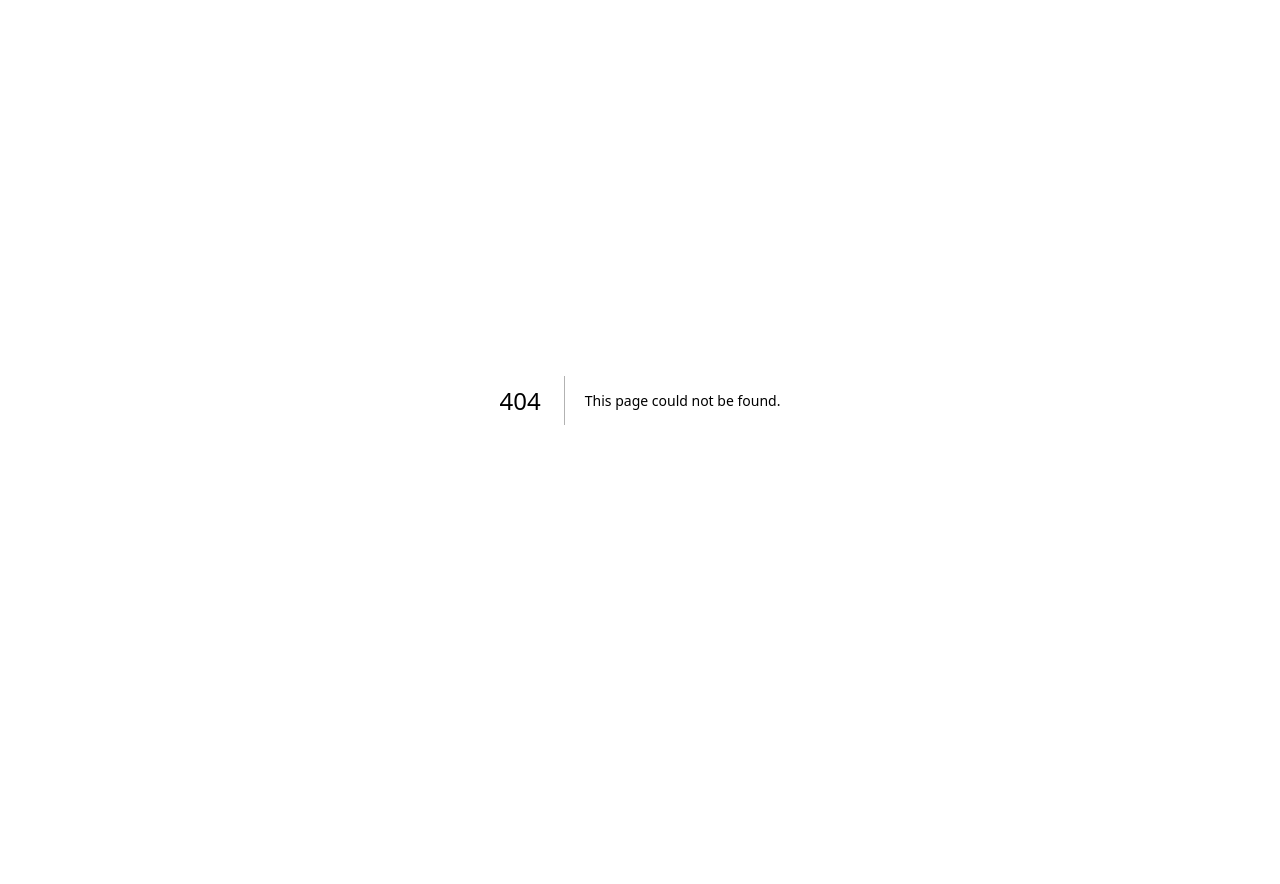
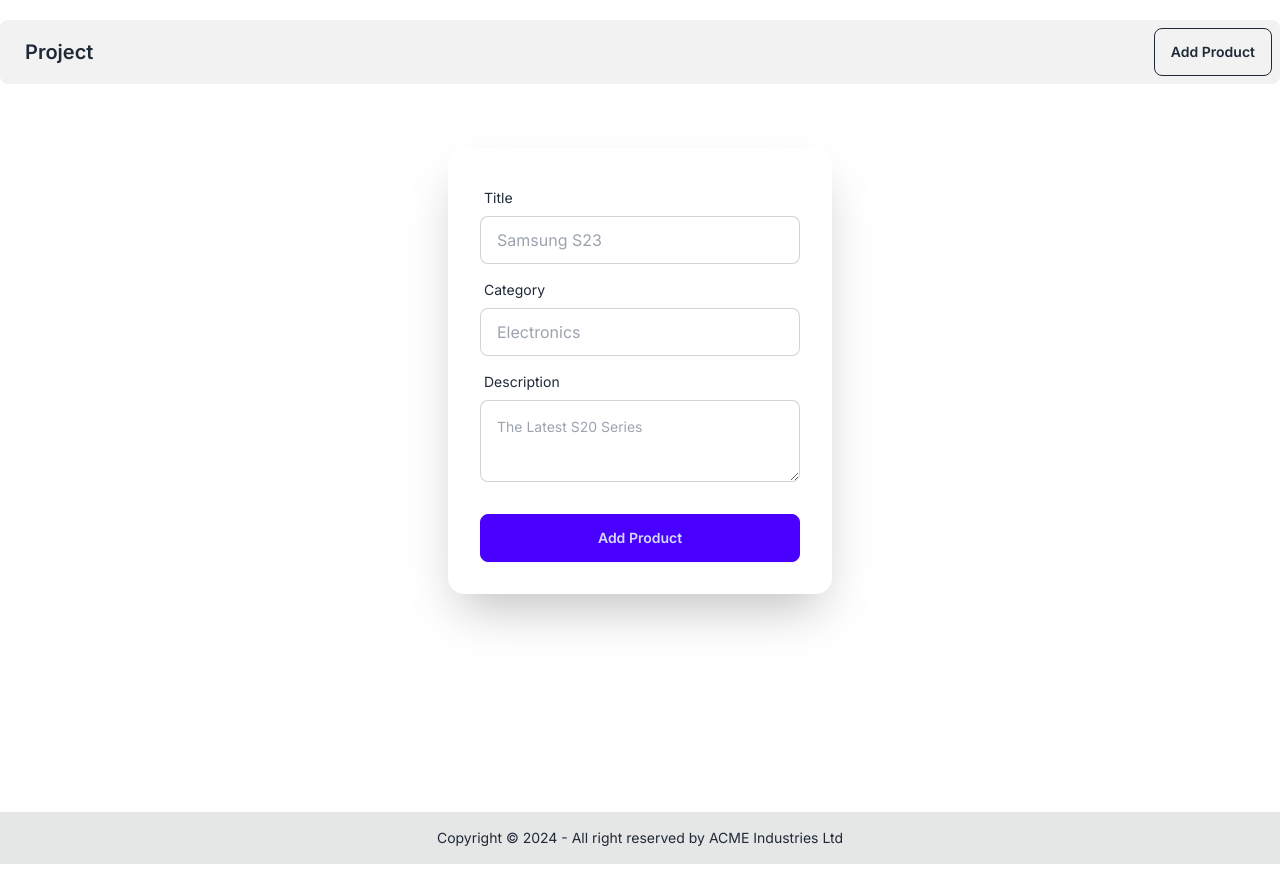
Before and after one commit to nayeem-muttakim/project-nextjs, a Next.js app: page /add in a window 1280 px wide. Before the commit this address had no page. Before the commit the page ends 800 px from the top, so only its background shows below. Built offline with nearby package versions, Linux system fonts and the light colour scheme.

Commit message:
adding product working

```diff
--- /dev/null
+++ b/src/app/add/page.tsx
@@ -0,0 +1,77 @@
+"use client";
+
+import axios from "axios";
+
+const Add = () => {
+  const handleAdd = (e: React.FormEvent<HTMLFormElement>) => {
+    e.preventDefault();
+    const form = e.target as HTMLFormElement;
+    const title = (form.elements.namedItem("title") as HTMLInputElement).value;
+    const category = (form.elements.namedItem("category") as HTMLInputElement)
+      .value;
+    const description = (
+      form.elements.namedItem("description") as HTMLTextAreaElement
+    ).value;
+
+    const product = {
+      title,
+      category,
+      description,
+    };
+    axios
+      .post("http://localhost:5500/products", product)
+      .then((res) => console.log(res))
+      .catch((err) => console.log(err));
+  };
+
+  return (
+    <div className="hero">
+      <div className="card bg-base-100 w-full max-w-sm shrink-0 shadow-2xl">
+        <form className="card-body" onSubmit={handleAdd}>
+          <div className="form-control">
+            <label className="label">
+              <span className="label-text">Title</span>
+            </label>
+            <input
+              type="text"
+              placeholder="Samsung S23"
+              name="title"
+              className="input input-bordered"
+              required
+            />
+          </div>
+          <div className="form-control">
+            <label className="label">
+              <span className="label-text">Category</span>
+            </label>
+            <input
+              type="text"
+              placeholder="Electronics"
+              name="category"
+              className="input input-bordered"
+              required
+            />
+          </div>
+          <div className="form-control">
+            <label className="label">
+              <span className="label-text">Description</span>
+            </label>
+            <textarea
+              placeholder="The Latest S20 Series"
+              name="description"
+              className="textarea textarea-bordered textarea-md w-full max-w-xs"
+              required
+            />
+          </div>
+          <div className="form-control mt-6">
+            <button type="submit" className="btn btn-primary">
+              Add Product
+            </button>
+          </div>
+        </form>
+      </div>
+    </div>
+  );
+};
+
+export default Add;
--- a/src/app/layout.tsx
+++ b/src/app/layout.tsx
@@ -1,6 +1,9 @@
 import type { Metadata } from "next";
 import { Inter } from "next/font/google";
 import "./globals.css";
+import Navbar from "@/components/Navbar";
+import Footer from "@/components/Footer";
+import { Fragment } from "react";
 
 const inter = Inter({ subsets: ["latin"] });
 
@@ -16,7 +19,13 @@ export default function RootLayout({
 }>) {
   return (
     <html lang="en" data-theme="light">
-      <body className={inter.className}>{children}</body>
+      <body className={`${inter.className} max-w-7xl mx-auto my-5`}>
+        <Navbar />
+        <div className="min-h-[600px] my-16">
+        {children}
+        </div>
+        <Footer />
+      </body>
     </html>
   );
 }
--- a/src/app/page.tsx
+++ b/src/app/page.tsx
@@ -1,17 +1,22 @@
-import Card from "@/components/ui/Card"
+import Card from "@/components/ui/Card";
 
-export const metadata = {
-  title: "Dynamic Fetching",
-};
+
+interface Products {
+  id: number;
+  title: string;
+  category: string;
+  description: string;
+}
+
 export const revalidate = 0;
 export default async function Home() {
   const response = await fetch("http://localhost:5500/products");
-  const products = await response.json();
-  // console.log(products);
+  const products: Products[] = await response.json();
+
   return (
-    <main className="max-w-7xl mx-auto my-16">
+    <main className="grid grid-cols-3 gap-2">
       {products.map((product) => (
-        <Card key={product.id} product={product}/>
+        <Card key={product.id} product={product} />
       ))}
     </main>
   );
--- /dev/null
+++ b/src/components/Footer.tsx
@@ -0,0 +1,14 @@
+const Footer = () => {
+  return (
+    <footer className="footer footer-center bg-base-300 text-base-content p-4">
+      <aside>
+        <p>
+          Copyright © {new Date().getFullYear()} - All right reserved by ACME
+          Industries Ltd
+        </p>
+      </aside>
+    </footer>
+  );
+};
+
+export default Footer;
--- /dev/null
+++ b/src/components/Navbar.tsx
@@ -0,0 +1,19 @@
+import Link from "next/link";
+
+const Navbar = () => {
+  return (
+    <div className="navbar bg-base-200 rounded-lg">
+      <div className="navbar-start">
+        <Link href='/' className="btn btn-ghost text-xl">Project</Link>
+      </div>
+
+      <div className="navbar-end">
+        <Link href="/add" className="btn btn-outline">
+          Add Product
+        </Link>
+      </div>
+    </div>
+  );
+};
+
+export default Navbar;
--- a/src/components/ui/Card.jsx
+++ b/src/components/ui/Card.tsx
@@ -1,6 +1,13 @@
 import Image from "next/image";
-
-const Card = ({ product }) => {
+interface ProductProps {
+  product: {
+    id: number;
+    title: string;
+    category: string;
+    description: string;
+  };
+}
+const Card = ({ product }: ProductProps) => {
   return (
     <div className="card bg-base-100 w-96 shadow-xl">
       <figure className="px-10 pt-10">
```
